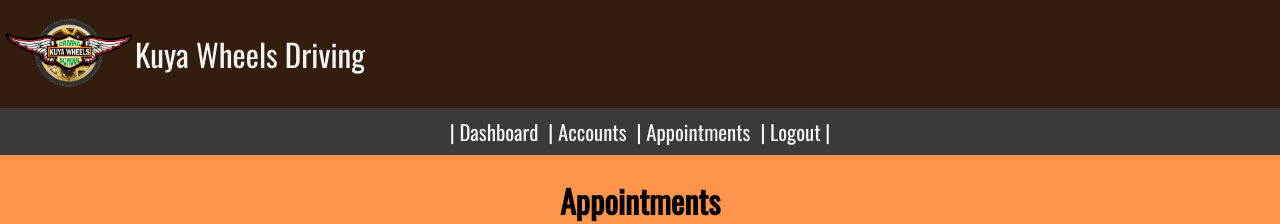
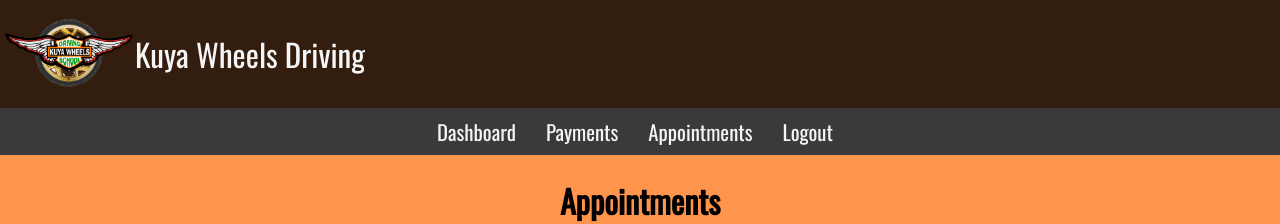
Before and after one commit to dongumayagay/kuya-wheels, a SvelteKit app: page /admin/appointments in a window 1280 px wide. Shown: the top 224 px of the page. Built offline with nearby package versions, Linux system fonts and the light colour scheme; no server answers; the database is empty; sample sign-in values are in the browser's storage.

Commit message:
admin navbar minor css

```diff
--- a/src/routes/(admin-side)/aNavbar.svelte
+++ b/src/routes/(admin-side)/aNavbar.svelte
@@ -6,10 +6,10 @@
 </nav>
 <nav id="adminTools">
 	<div class="link-container">
-		<a href="/admin">| Dashboard </a>
-		<a href="/admin">| Accounts </a>
-		<a href="/admin">| Appointments </a>
-        <a href="/admin">| Logout |</a>
+		<a href="/admin">Dashboard </a>
+		<a href="/admin">Payments </a>
+		<a href="/admin/appointments">Appointments </a>
+        <a href="/admin/logout">Logout</a>
 	</div>
 </nav>
 <style>
@@ -29,6 +29,10 @@
 		font-size: 1.3em;
 		/*font-family: fantasy; */
 		/* margin-right: 1.5em; */
+	}
+	.link-container a{
+		margin-left: 15px;
+		margin-right: 15px;
 	}
     p{
         color: whitesmoke;
```
